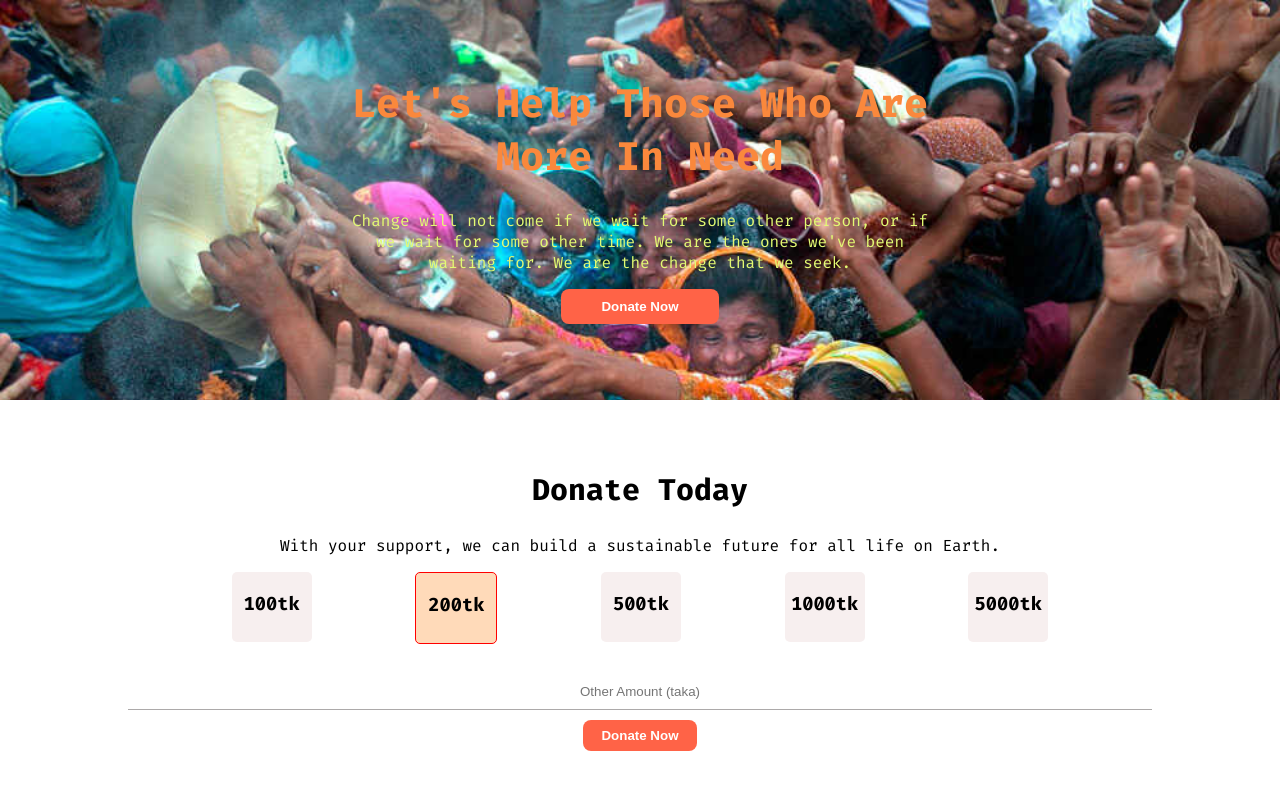
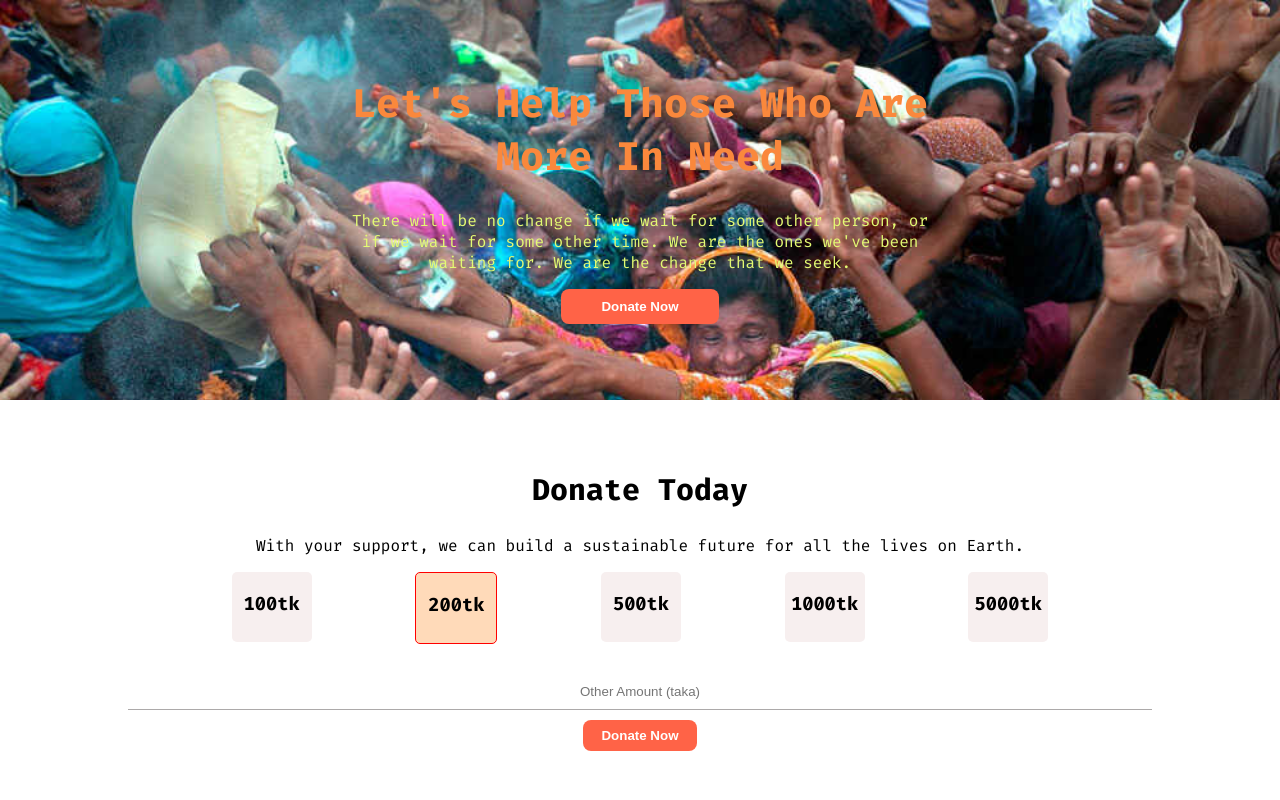
Before and after one commit to ThisIsKhalid/Aide-Club, a plain HTML site: page index.html in a window 1280 px wide. Shown: the top 800 px of the page. Drawn offline with Linux system fonts and the light colour scheme.

Commit message:
editing html

```diff
--- a/index.html
+++ b/index.html
@@ -15,14 +15,14 @@
     <header>
         <div class="header-item">
             <h1>Let's Help Those Who Are More In Need</h1>
-            <p>Change will not come if we wait for some other person, or if we wait for some other time. We are the ones we've been waiting for. We are the change that we seek.</p>
+            <p>There will be no change if we wait for some other person, or if we wait for some other time. We are the ones we've been waiting for. We are the change that we seek.</p>
             <button class="link-btn1">Donate Now</button>
         </div>
     </header>
 
     <section class="donate-today">
         <h2>Donate Today</h2>
-        <p>With your support, we can build a sustainable future for all life on Earth.</p>
+        <p>With your support, we can build a sustainable future for all the lives on Earth.</p>
         <div class="donate-today-main">
             <div class="donate-today-item">
                 <h3>100tk</h3>
@@ -81,7 +81,7 @@
 
     <section class="my-update">
         <h2>Get My Update</h2>
-        <p>Get the latest update about our reguler peogram, next plan and our works across the world.</p>
+        <p>Get the latest update about our reguler activities, future plan and our works across the globe.</p>
         <div class="my-update-main">
             <form>
                 <input type="email" name="email" placeholder="Write your Email" id="input-email">
```
